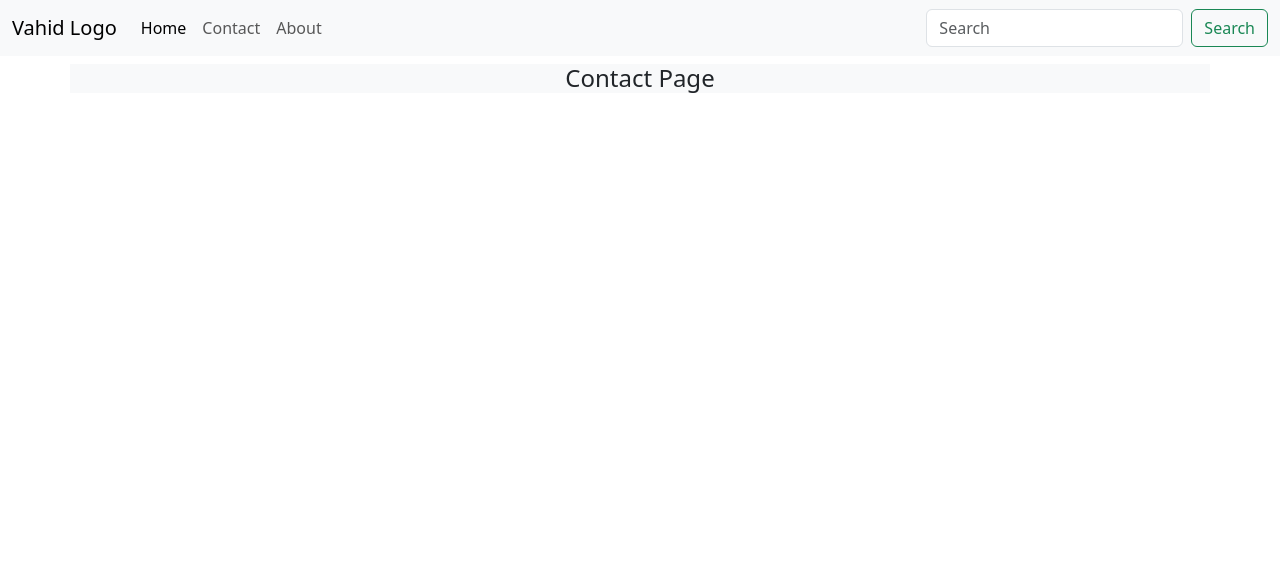
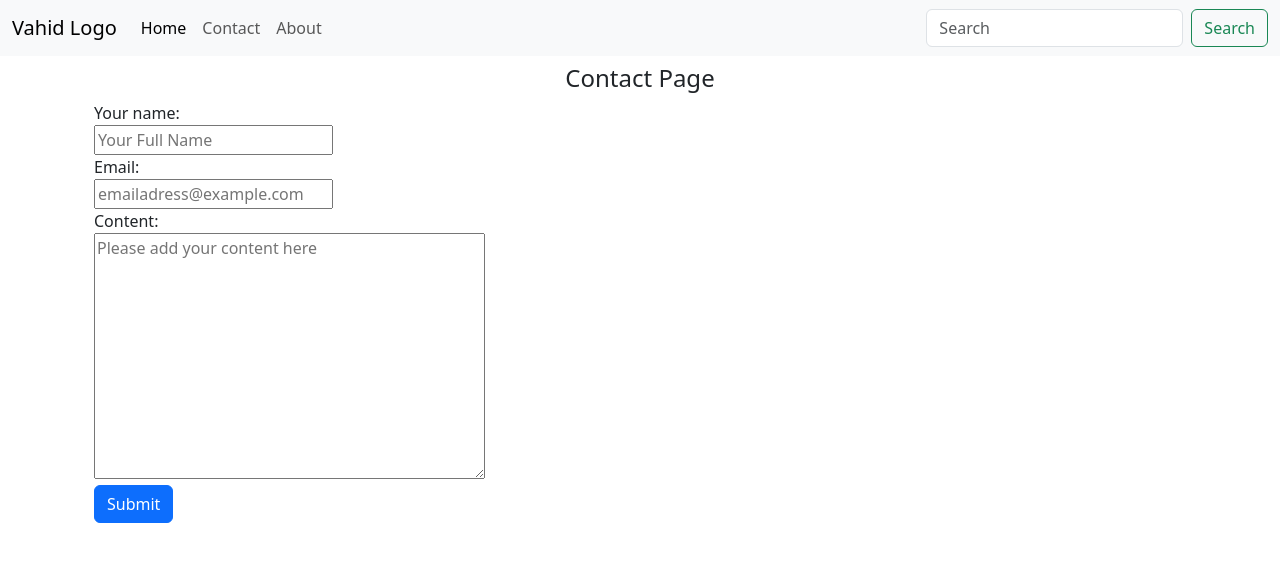
Before and after one commit to amanj71/Vahid-Store, a Django app: page /contact/ in a window 1280 px wide. Shown: the top 562 px of the page. Run offline with Django 4.2, Linux system fonts and the light colour scheme; some libraries are stand-ins or nearby versions.

Commit message:
Some Code Beautification

```diff
--- /dev/null
+++ b/Home/forms.py
@@ -0,0 +1,13 @@
+from django import forms
+
+## write form classes here
+class ContactForm(forms.Form):
+    your_name = forms.CharField(max_length=180, widget=forms.TextInput(attrs={
+        "classs": "form-control", "placeholder": "Your Full Name",
+    }))
+    email = forms.EmailField(widget=forms.EmailInput(attrs={
+        "classs": "form-control", "placeholder": "emailadress@example.com",
+    }))
+    content = forms.CharField(widget=forms.Textarea(attrs={
+        "classs": "form-control", "placeholder": "Please add your content here",
+    }))
--- a/Home/templates/home/contact.html
+++ b/Home/templates/home/contact.html
@@ -1,4 +1,17 @@
 {% extends "base.html" %}
 {% block content %}
 <h4 class="text-center"> Contact Page </h4>
+<div class="container-fluid">
+    <div class="row">
+        <div class="col-sm-6 col-12">
+            <form method="post">
+                {% csrf_token %}
+                <div class="col-md-5">
+                    {{ contact_form }}
+                    <button type="submit" class="btn btn-primary">Submit</button>
+                </div>
+            </form>
+        </div>
+    </div>
+</div>
 {% endblock content %}
--- a/Home/templates/home/home.html
+++ b/Home/templates/home/home.html
@@ -19,8 +19,6 @@
     </button>
 </div>
 
-
-
 <h4 class="text-center"> Home Sweety home </h4>
 <h6 class="text-center"> Vahid is here </h6>
 <h6 class="text-center"> Money is Coming to Vahid </h6>
--- a/Home/views.py
+++ b/Home/views.py
@@ -1,5 +1,6 @@
 from django.shortcuts import render
 from .models import Product, Category, BackgrounFigure
+from .forms import ContactForm
 
 # Create your views here.
 
@@ -12,9 +13,9 @@ def home_page(request):
     return render(request, 'home/home.html', context)
 
 def contact_page(request):
-
+    contact_form = ContactForm(request.POST or None)
     context = {
-
+        "contact_form": contact_form,
     }
     return render(request, 'home/contact.html', context)
 
--- a/templates/base.html
+++ b/templates/base.html
@@ -6,7 +6,7 @@
     <meta name="viewport" content="width=device-width, initial-scale=1.0">
     <link rel="stylesheet" href="{% static 'bootstrap/css/bootstrap.min.css' %}">
     <script type="text/javascript" src="{% static 'bootstrap/js/bootstrap.min.js' %}"></script>
-
+    <meta name="viewport" content="width=device-width, initial-scale=1">
     <title> Vahid Store </title>
 </head>
 <body>
@@ -36,7 +36,7 @@
         </div>
       </div>
     </nav>
-    <div class="container bg-light">
+    <div class="container">
       <h4> {{ home }} <h4>
       {% block content %}
       {% endblock %}
```
